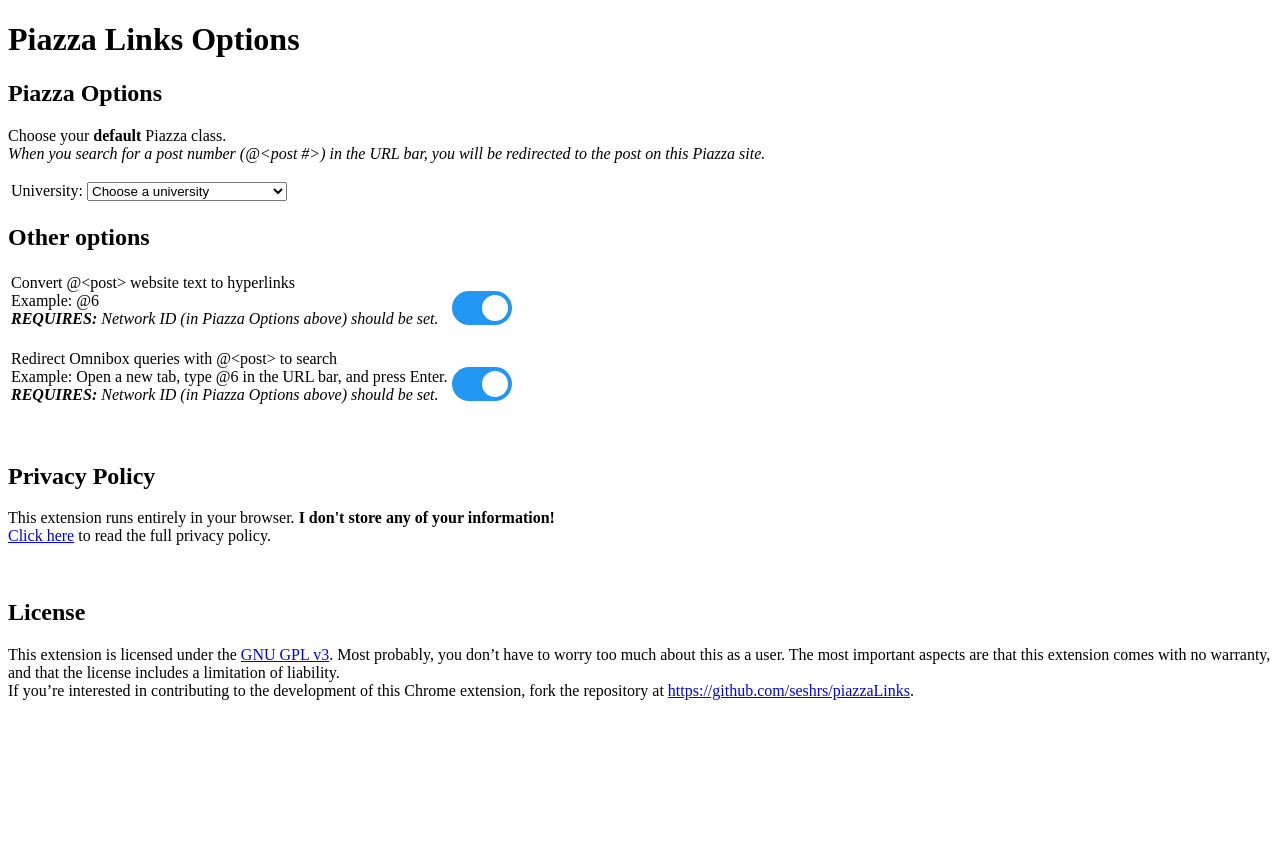
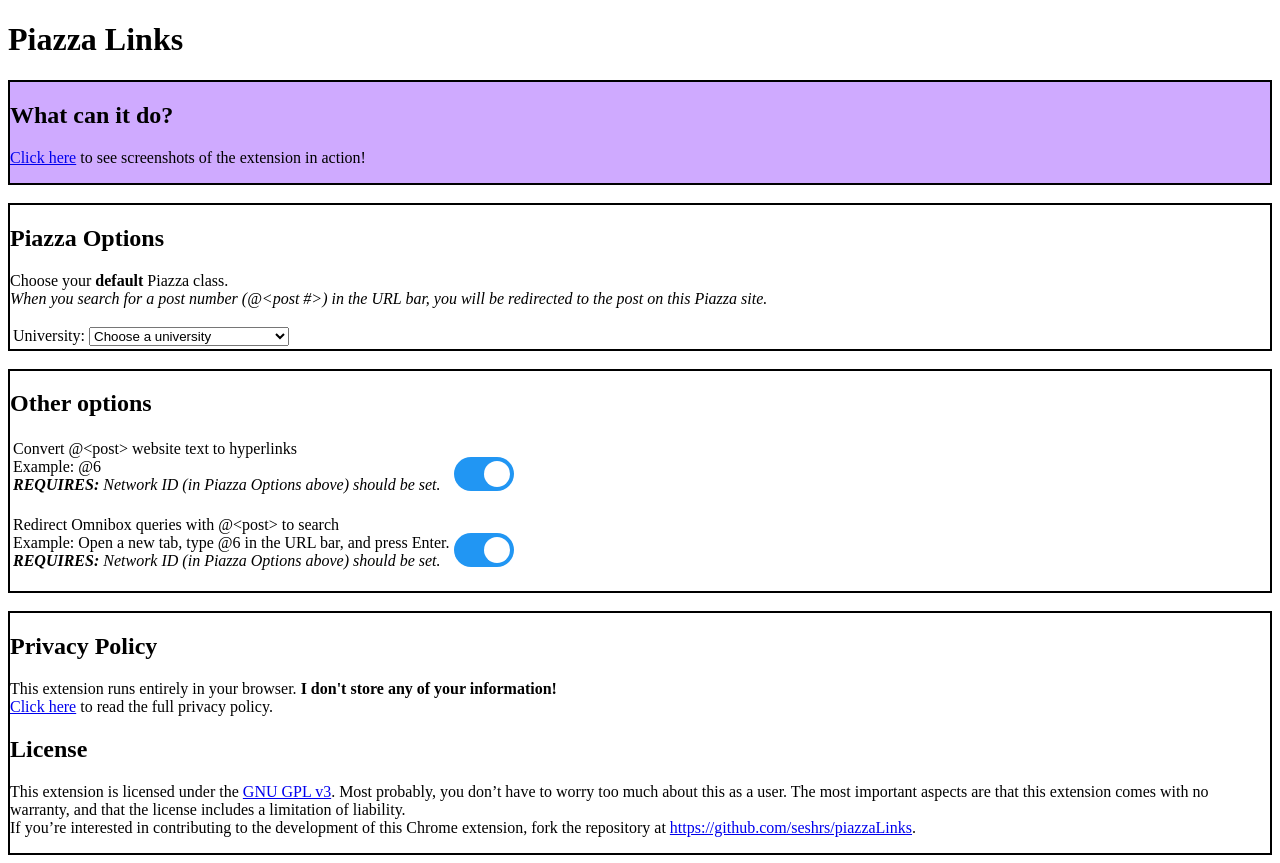
Before and after one commit to seshrs/piazzaLinks, a browser extension: page dist/options.html in a window 1280 px wide. Before the commit the page ends 800 px from the top, so only its background shows below. Drawn offline with Linux system fonts and the light colour scheme.

Commit message:
Updated options.html Added a link to the demo page. Also added borders to separate the different options sections.

```diff
--- a/dist/options.html
+++ b/dist/options.html
@@ -62,12 +62,26 @@
       .slider.round:before {
         border-radius: 50%;
       }
+
+      /* Custom */
+      .div_box {
+        border: 2px solid black;
+      }
     </style>
   </head>
 
   <body>
-    <h1>Piazza Links Options</h1>
+    <h1>Piazza Links</h1>
 
+    <div class="div_box" style="background-color: rgb(207, 170, 255);">
+        <h2>What can it do?</h2>
+        <p>
+          <a href="http://umich.edu/~seshrs/demo.html" target="_blank">Click here</a> to see screenshots of the extension in action!
+        </p>
+    </div>
+    <br>
+
+    <div class="div_box">
         <h2>Piazza Options</h2>
         <p>
           Choose your <strong>default</strong> Piazza class.<br>
@@ -102,7 +116,11 @@
             <td><input type="text" id="network_id" disabled /></td>
           </tr>
         </table>
+    </div>
 
+    <br>
+
+    <div class="div_box">
         <h2>Other options</h2>
         <table>
           <tr>
@@ -132,15 +150,16 @@
             </td>
           </tr>
         </table>
+    </div>
 
     <br>
 
+    <div class="div_box">
         <h2>Privacy Policy</h2>
         <p>
           This extension runs entirely in your browser. <strong>I don't store any of your information!</strong><br>
           <a id="privacy_policy_link" target="_blank">Click here</a> to read the full privacy policy.<br>
         </p>
-    <br>
 
         <h2>License</h2>
         <p>
@@ -152,6 +171,7 @@
           <a href="https://github.com/seshrs/piazzaLinks" target="_blank">https://github.com/seshrs/piazzaLinks</a>.
           <br>
         </p>
+    </div>
   </body>
 
   <script src="options.js"></script>
```
Lines whose indentation alone changed are shown as unchanged.
